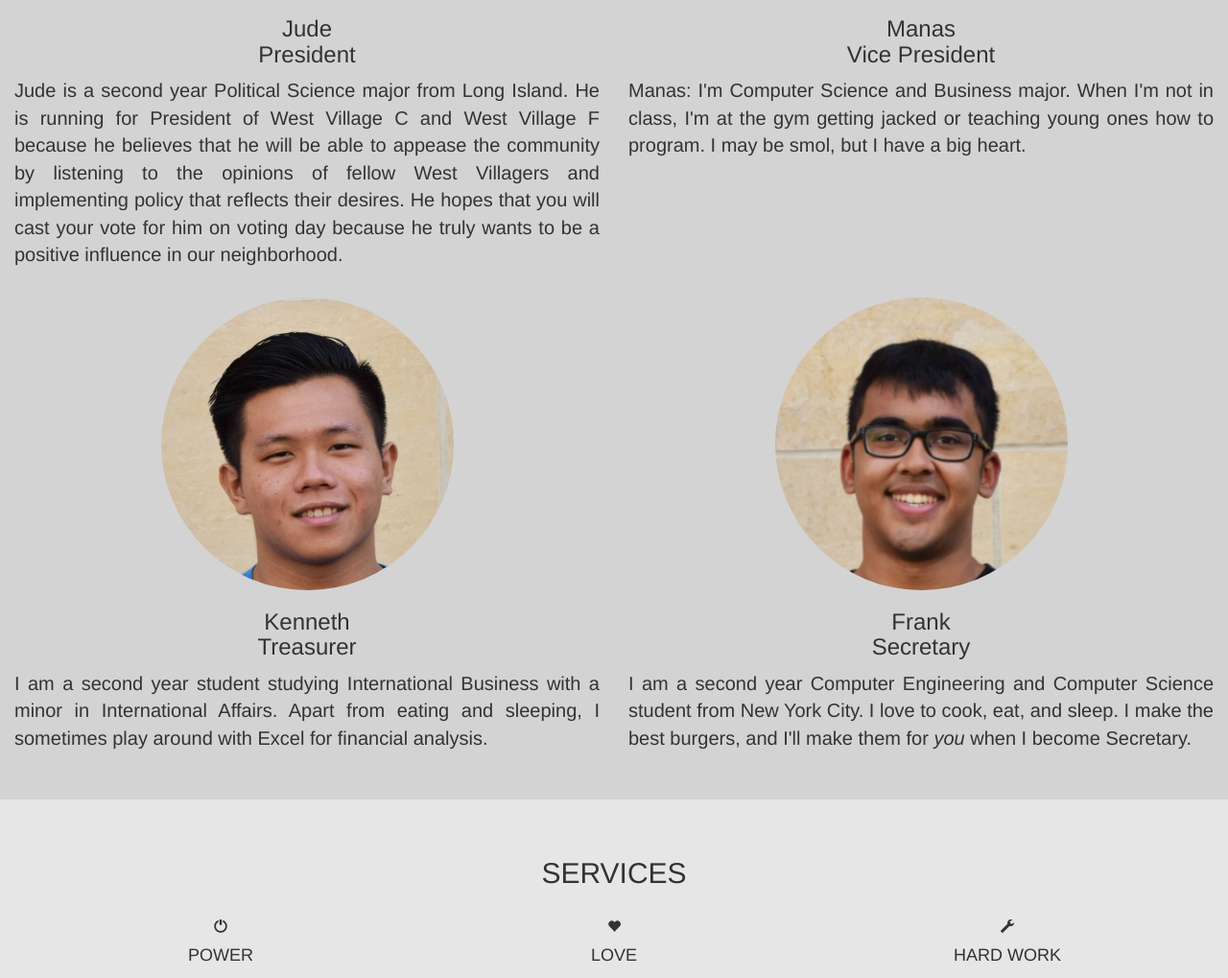
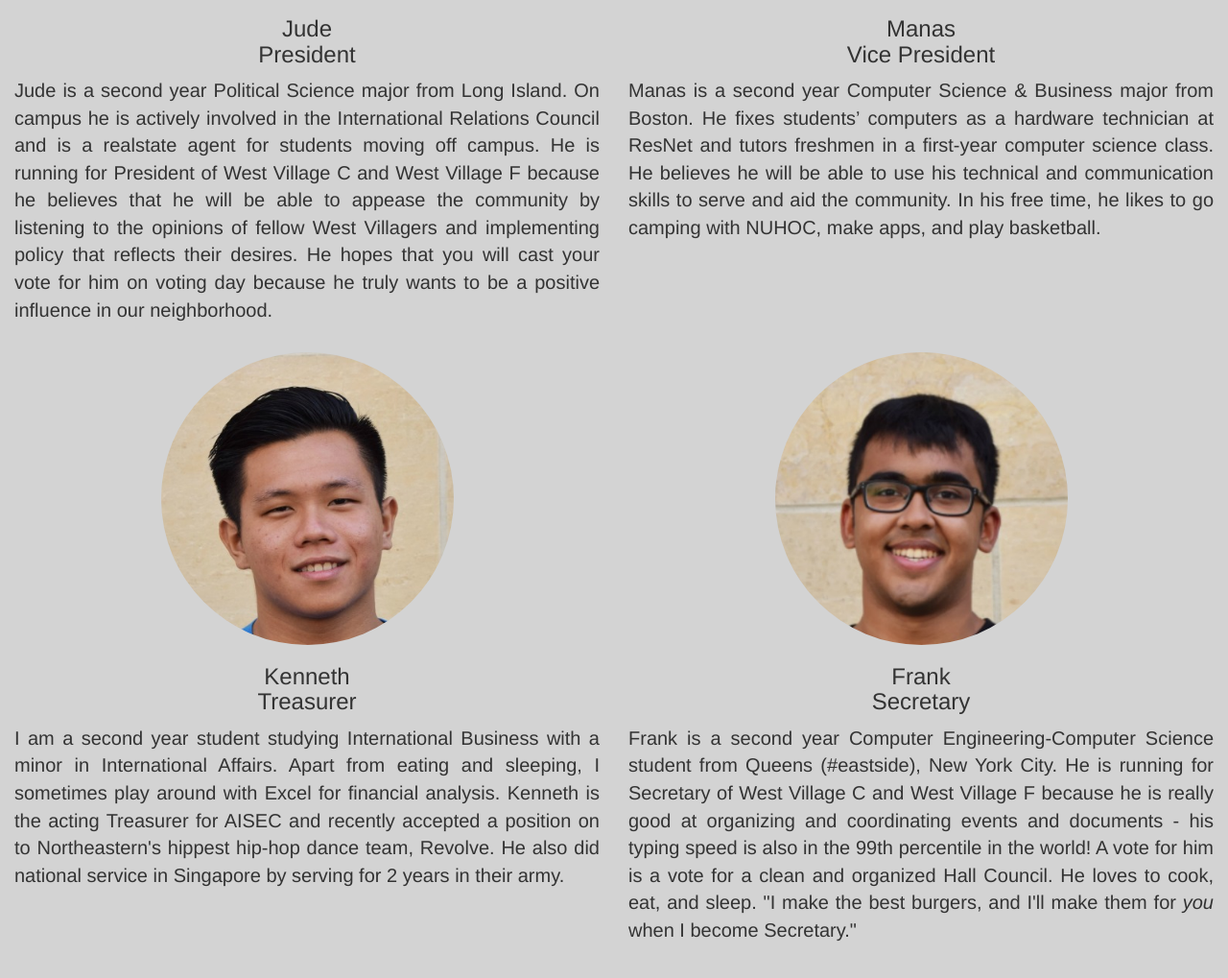
Before and after one commit to ciarrapeters/HallCouncil2016, a plain HTML site: page index.html in a window 1280 px wide. Shown: the part 2211-3230 px from the top of the page at 96% size. Drawn offline with nearby package versions, Linux system fonts and the light colour scheme.

Commit message:
Manas bio edits

```diff
--- a/index.html
+++ b/index.html
@@ -95,12 +95,12 @@ $(document).ready(function(){
   <div class="row">
     <div class="col-sm-6">
       <img class="img-circle slideanim" id="photos" src="Jude.jpg"><br>
-      <h3>Jude<br>President</h3><p style="text-align: justify;">Jude is a second year Political Science major from Long Island. He is running for President of West Village C and West Village F because he believes that he will be able to appease the community by listening to the opinions of fellow West Villagers and implementing policy that reflects their desires. He hopes that you will cast your vote for him on voting day because he truly wants to be a positive influence in our neighborhood.</p>
+      <h3>Jude<br>President</h3><p style="text-align: justify;">Jude is a second year Political Science major from Long Island. On campus he is actively involved in the International Relations Council and is a realstate agent for students moving off campus. He is running for President of West Village C and West Village F because he believes that he will be able to appease the community by listening to the opinions of fellow West Villagers and implementing policy that reflects their desires. He hopes that you will cast your vote for him on voting day because he truly wants to be a positive influence in our neighborhood.</p>
 
     </div>
     <div class="col-sm-6">
       <img class="img-circle slideanim" id="photos" src="Manas.jpg"><br>
-      <h3>Manas<br>Vice President</h3><p style="text-align: justify;">Manas: I'm Computer Science and Business major. When I'm not in class, I'm at the gym getting jacked or teaching young ones how to program. I may be smol, but I have a big heart.</p>
+      <h3>Manas<br>Vice President</h3><p style="text-align: justify;">Manas is a second year Computer Science & Business major from Boston. He fixes students’ computers as a hardware technician at ResNet and tutors freshmen in a first-year computer science class. He believes he will be able to use his technical and communication skills to serve and aid the community. In his free time, he likes to go camping with NUHOC, make apps, and play basketball.</p>
     </div>
   </div>
 
@@ -109,11 +109,11 @@ $(document).ready(function(){
   <div class="row">
     <div class="col-sm-6">
       <img class="img-circle slideanim" id="photos" src="Kenneth.jpg"><br>
-      <h3>Kenneth<br>Treasurer</h3><p style="text-align: justify;">I am a second year student studying International Business with a minor in International Affairs. Apart from eating and sleeping, I sometimes play around with Excel for financial analysis.</p>
+      <h3>Kenneth<br>Treasurer</h3><p style="text-align: justify;">I am a second year student studying International Business with a minor in International Affairs. Apart from eating and sleeping, I sometimes play around with Excel for financial analysis. Kenneth is the acting Treasurer for AISEC and recently accepted a position on to Northeastern's hippest hip-hop dance team, Revolve. He also did national service in Singapore by serving for 2 years in their army.</p>
     </div>
     <div class="col-sm-6">
       <img class="img-circle slideanim" id="photos" src="Frank.jpg"><br>
-      <h3>Frank<br>Secretary</h3><p style="text-align: justify;">I am a second year Computer Engineering and Computer Science student from New York City. I love to cook, eat, and sleep. I make the best burgers, and I'll make them for <i>you</i> when I become Secretary.</p>
+      <h3>Frank<br>Secretary</h3><p style="text-align: justify;">Frank is a second year Computer Engineering-Computer Science student from Queens (#eastside), New York City. He is running for Secretary of West Village C and West Village F because he is really good at organizing and coordinating events and documents - his typing speed is also in the 99th percentile in the world! A vote for him is a vote for a clean and organized Hall Council. He loves to cook, eat, and sleep. "I make the best burgers, and I'll make them for <i>you</i> when I become Secretary."</p>
     </div>
   </div>
   <br><br>
```
